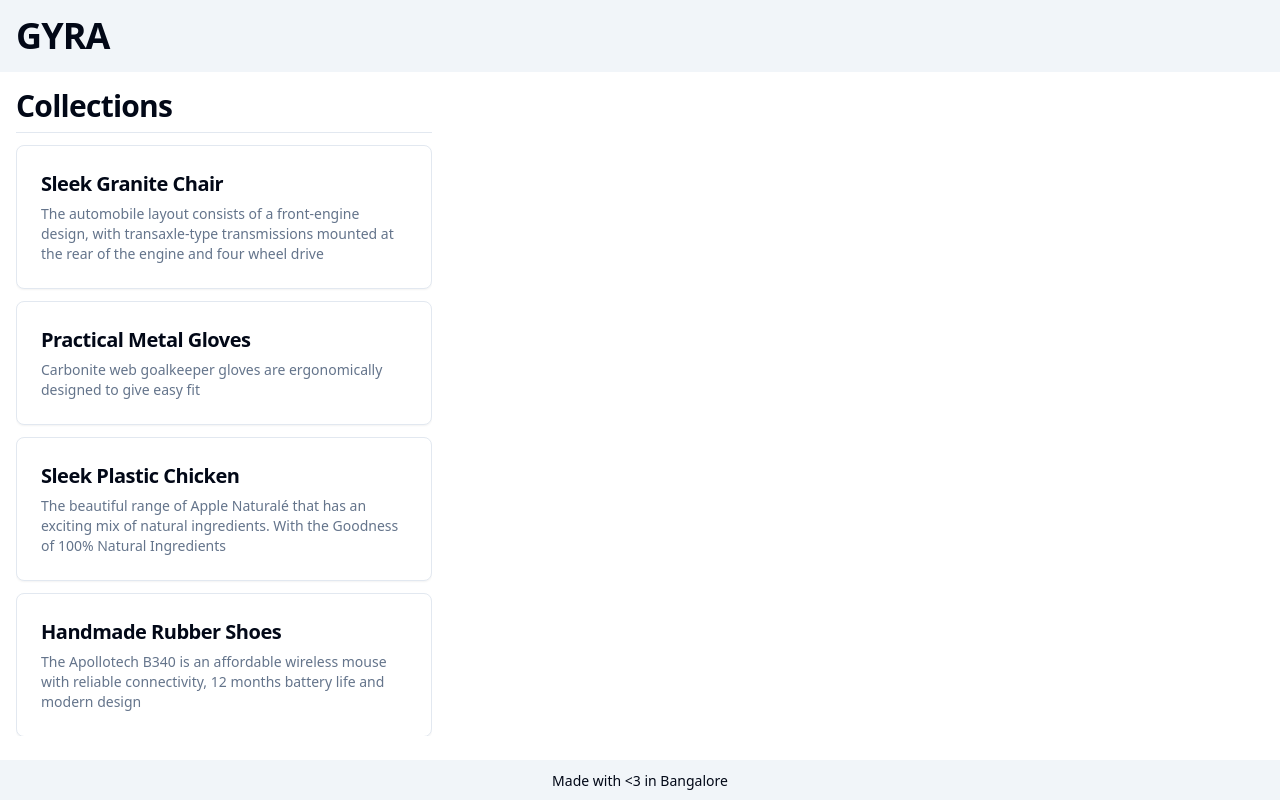
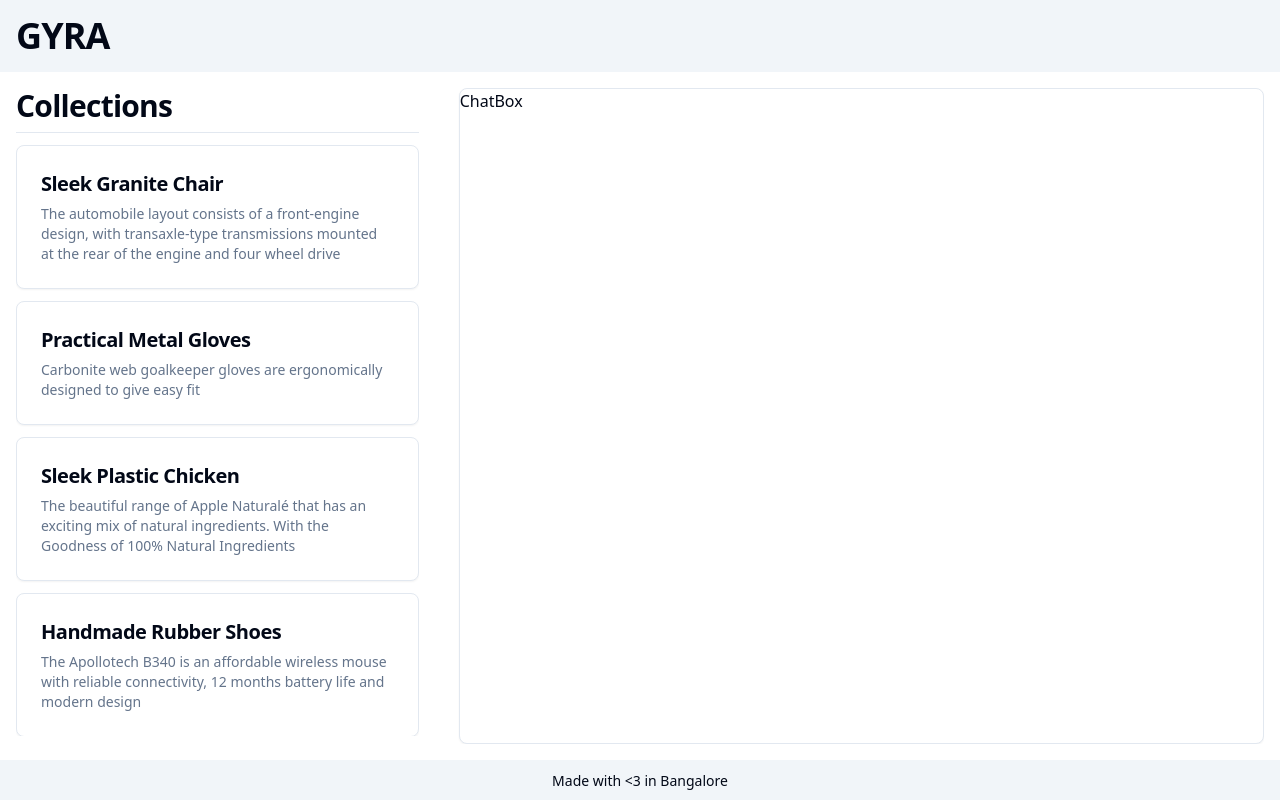
Before and after one commit to vinayakvivek/gyra-demo, a React (Vite) app: page / in a window 1280 px wide. Built offline with nearby package versions, Linux system fonts and the light colour scheme.

Commit message:
Add ChatBox layout

```diff
--- a/src/App.tsx
+++ b/src/App.tsx
@@ -1,3 +1,4 @@
+import ChatBox from "./components/ChatBox";
 import CollectionList from "./components/CollectionList";
 
 const App = () => {
@@ -10,8 +11,9 @@ const App = () => {
       </nav>
 
       <main className="flex items-stretch grow bg-background p-4 overflow-y-auto">
-        <div className="flex flex-row w-full overflow-y-auto">
+        <div className="flex flex-row w-full overflow-y-auto space-x-10">
           <CollectionList className="basis-1/3 pb-2" />
+          <ChatBox className="basis-2/3" />
         </div>
       </main>
 
--- a/src/components/ChatBox.tsx
+++ b/src/components/ChatBox.tsx
@@ -1,7 +1,16 @@
+import { forwardRef } from "react";
+import { cn } from "../lib/utils";
 import { Card } from "./ui/card";
 
-const ChatBox = () => {
-  return <Card className="w-full h-full bg-red-200">ChatBox</Card>;
-};
+const ChatBox = forwardRef<
+  HTMLDivElement,
+  React.HTMLAttributes<HTMLDivElement>
+>(({ className, ...props }, ref) => {
+  return (
+    <div ref={ref} className={cn("", className)} {...props}>
+      <Card className="h-full">ChatBox</Card>
+    </div>
+  );
+});
 
 export default ChatBox;
```
